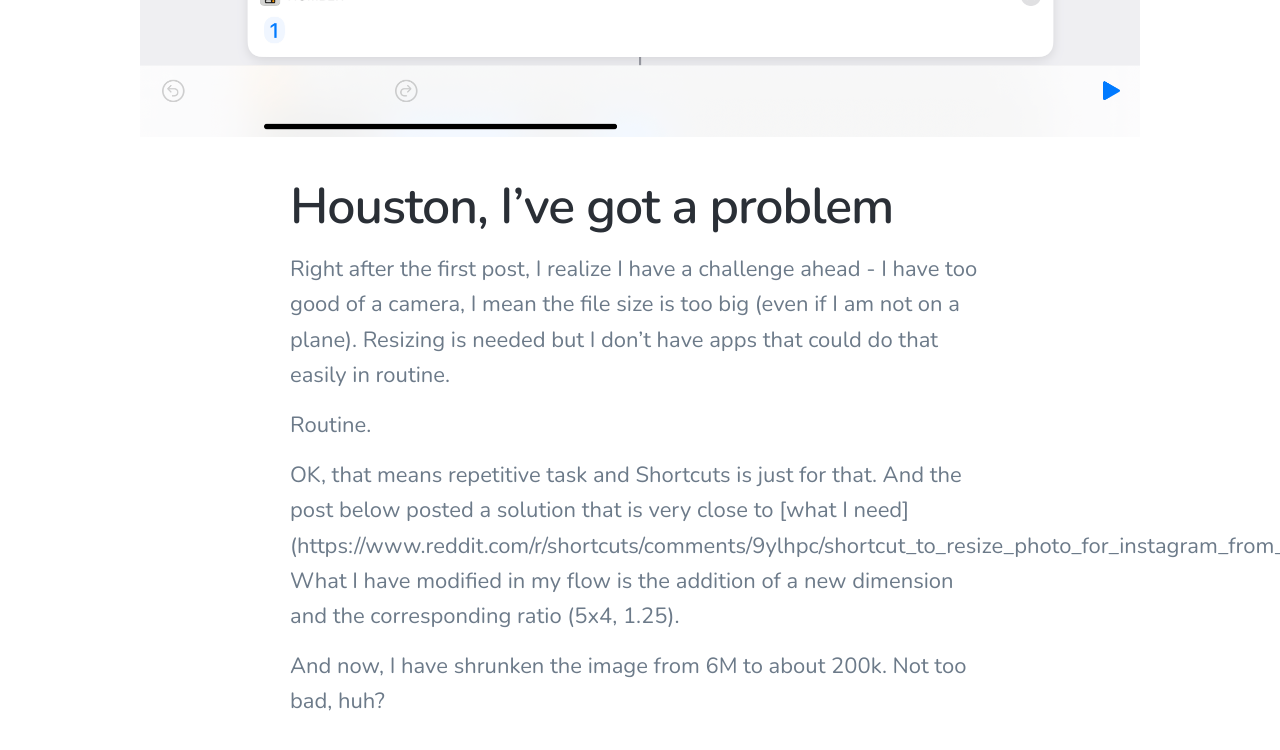
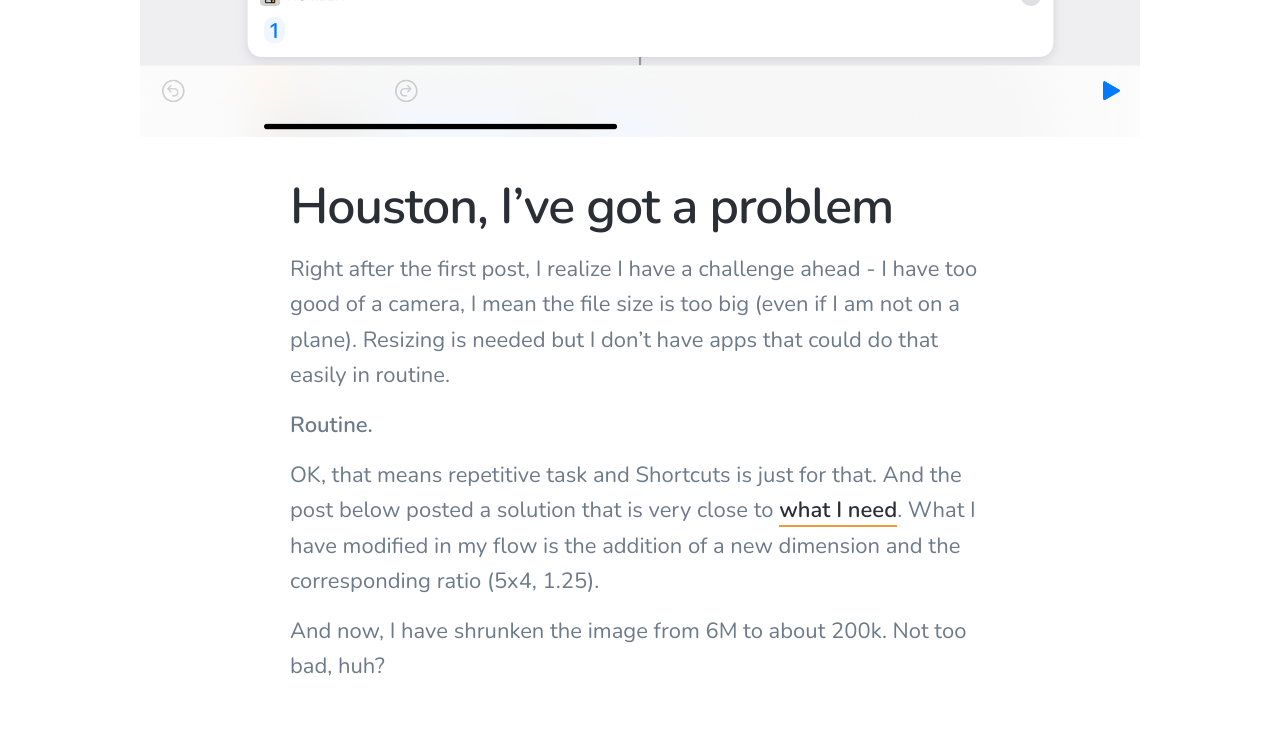
Before and after one commit to paperdrip/cabincoder-jekyll, a Jekyll site: the page built from _posts/2019-09-07-problem.md, in a window 1280 px wide and 900 px high, scrolled down 1457 px, cut to the strip 0-760 px from the top of the window. Shown: the top 750 px of the strip. Built offline with Jekyll 4.4.1, drawn with Linux system fonts in a browser that asks for light colours; nearby versions of some CDN libraries; some of the changed lines change nothing that is shown.

Commit message:
Fixing the wrong syntax

```diff
--- a/_posts/2019-09-07-problem.md
+++ b/_posts/2019-09-07-problem.md
@@ -1,18 +1,22 @@
 ---
 title: 'First Challenge'
 date: 2019-09-07 13:50:00
-featured_image: '/images/image-upload.png'
+featured\_image: '/images/image-upload.png'
 excerpt: Challenge right ahead, that's normal.
 ---
 
-![](/images/shortcut-to-the-rescue.png)
+![][image-1]
 
 ## Houston, I've got a problem
 
 Right after the first post, I realize I have a challenge ahead - I have too good of a camera, I mean the file size is too big (even if I am not on a plane). Resizing is needed but I don't have apps that could do that easily in routine.
 
-Routine.
+**Routine.**
 
-OK, that means repetitive task and Shortcuts is just for that. And the post below posted a solution that is very close to [what I need] (https://www.reddit.com/r/shortcuts/comments/9ylhpc/shortcut_to_resize_photo_for_instagram_from_photo/). What I have modified in my flow is the addition of a new dimension and the corresponding ratio (5x4, 1.25).
+OK, that means repetitive task and Shortcuts is just for that. And the post below posted a solution that is very close to [what I need][1]. What I have modified in my flow is the addition of a new dimension and the corresponding ratio (5x4, 1.25).
 
 And now, I have shrunken the image from 6M to about 200k. Not too bad, huh?
+
+[1]:	https://www.reddit.com/r/shortcuts/comments/9ylhpc/shortcut_to_resize_photo_for_instagram_from_photo/
+
+[image-1]:	/images/shortcut-to-the-rescue.png
```
